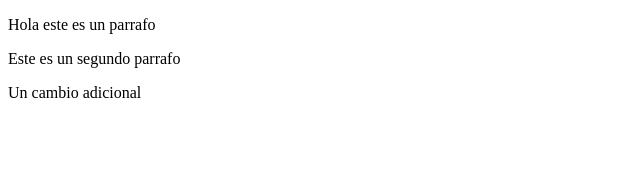
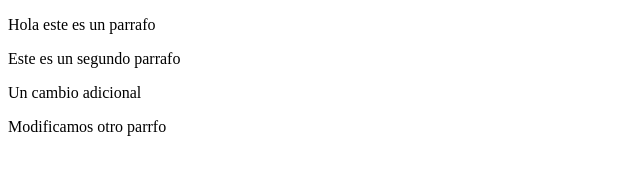
Before and after one commit to HenryTene/proyectodemoCursoPrework, a plain HTML site: page index.html in a window 1280 px wide. Shown: the whole page, without its empty margins (0-640 px from the left). Drawn offline with Linux system fonts and the light colour scheme.

Commit message:
Agregando otro cambio de ultima hora

```diff
--- a/index.html
+++ b/index.html
@@ -8,6 +8,8 @@
     <p>Hola este es un parrafo</p>
     <p>Este es un segundo parrafo<p>
     <p>Un cambio adicional<p>
+    <p>Modificamos otro parrfo<p>
+
 </head>
 <body>
 
```
Also changed, not shown: test.txt.
